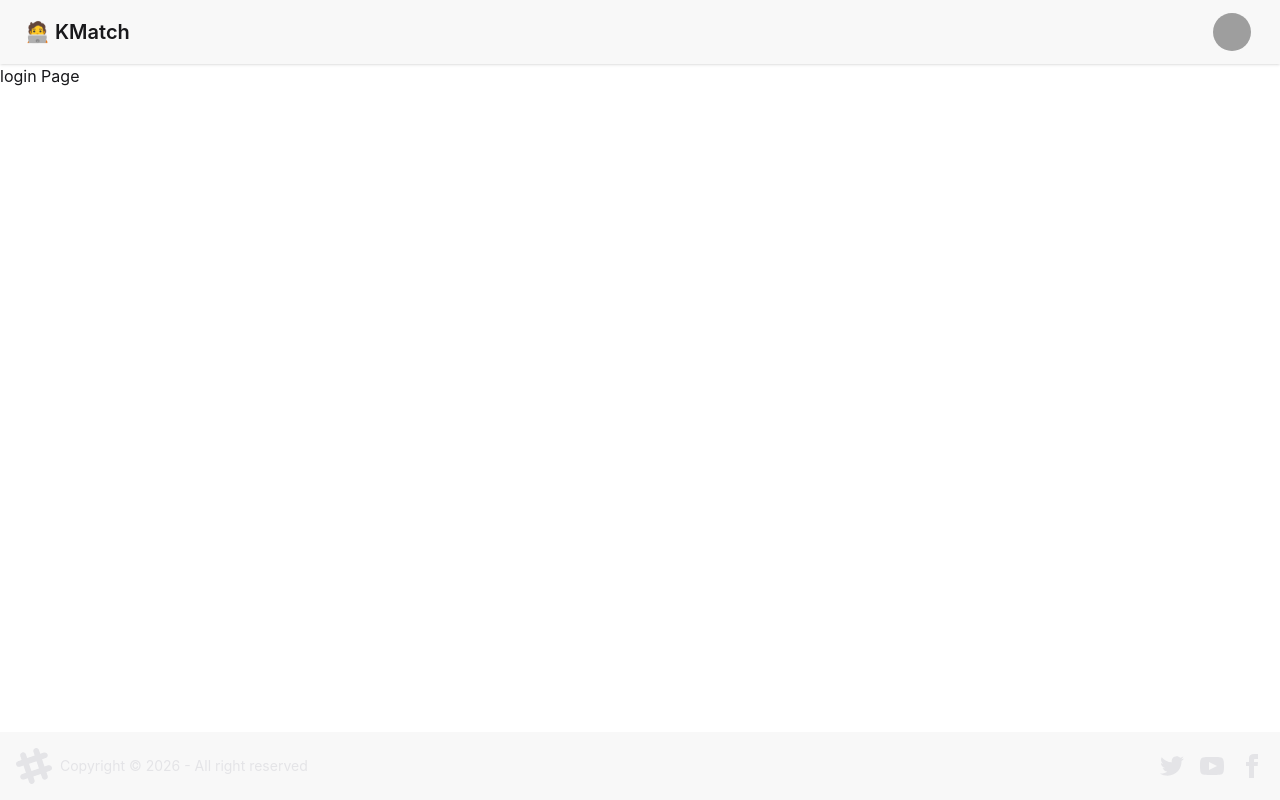
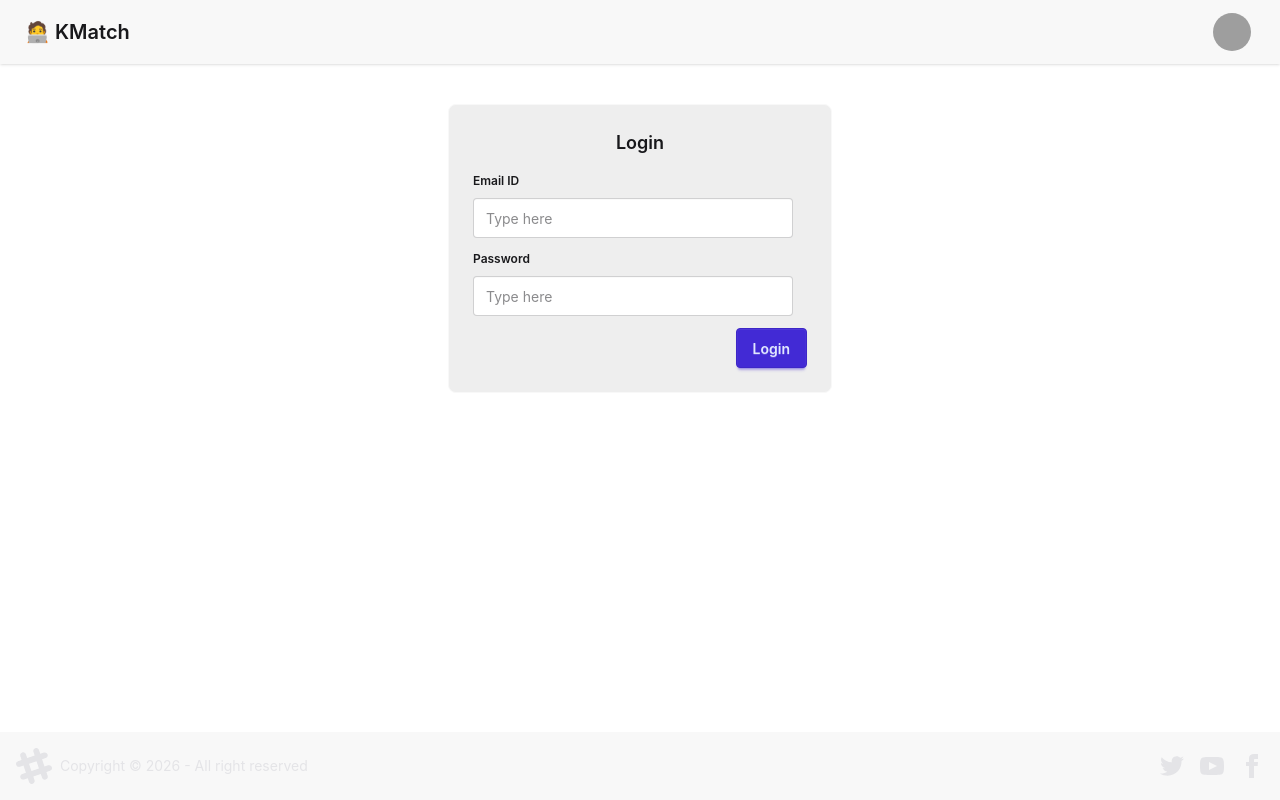
Before and after one commit to Shankhadeep25/Kreact, a React (Vite) app in the folder Kreact/: page /login in a window 1280 px wide. Built offline with nearby package versions, Linux system fonts and the light colour scheme; grey boxes are pictures that could not be loaded.

Commit message:
Login page done

```diff
--- a/Kreact/package.json
+++ b/Kreact/package.json
@@ -11,6 +11,7 @@
   },
   "dependencies": {
     "@tailwindcss/vite": "^4.2.0",
+    "axios": "^1.13.5",
     "react": "^19.2.0",
     "react-dom": "^19.2.0",
     "react-router-dom": "^7.13.0",
--- a/Kreact/src/App.jsx
+++ b/Kreact/src/App.jsx
@@ -5,6 +5,9 @@
 import {BrowserRouter,
   Route,Routes
 } from "react-router-dom";
+
+import Login from './Login'
+import Profile from './Profile'
 
 function App() {
   const [count, setCount] = useState(0)
@@ -14,8 +17,8 @@
       <BrowserRouter basename="/">
         <Routes>
           <Route path="/" element={<Body/>}>
-            <Route path="/login" element={<div>login Page</div>}/>
-            <Route path="/test" element={<div>test Page</div>}/>
+            <Route path="/login" element={<Login/>}/>
+            <Route path="/test" element={<Profile/>}/>
           </Route>
         </Routes>
       </BrowserRouter>
--- a/Kreact/src/Login.jsx
+++ b/Kreact/src/Login.jsx
@@ -0,0 +1,55 @@
+import { useState } from "react";
+import axios from "axios"
+
+const Login = () => {
+    const [emailId, setEmailId] = useState("")
+    const [password, setPassword] = useState("")
+
+    const handleLogin = async () => {
+        try {
+            const res = await axios.post("http://localhost:3000/login", { emailId, password }, {
+              withCredentials: true
+            });
+        }
+        catch (err) {
+            console.error(err)
+        }
+    }
+
+  return (
+    <div className="flex justify-center my-10">
+      <div className="card card-border bg-base-300 w-96">
+        <div className="card-body">
+          <h2 className="card-title justify-center">Login</h2>
+          <div>
+            <fieldset className="fieldset">
+              <legend className="fieldset-legend">Email ID</legend>
+              <input
+                type="text"
+                value={emailId}
+                className="input"
+                placeholder="Type here"
+                onChange={(e) => setEmailId(e.target.value)}
+              />
+            </fieldset>
+            <fieldset className="fieldset">
+              <legend className="fieldset-legend">Password</legend>
+              <input
+                type="text"
+                value={password}
+                className="input"
+                placeholder="Type here"
+                onChange={(e) => setPassword(e.target.value)}
+              />
+            </fieldset>
+          </div>
+          <div className="card-actions justify-end">
+            <button className="btn btn-primary" onClick={handleLogin}>Login</button>
+          </div>
+        </div>
+      </div>
+    </div>
+  );
+}
+
+export default Login
```
Also changed, not shown: 1 other file (tests, documents, lock files or other folders).
